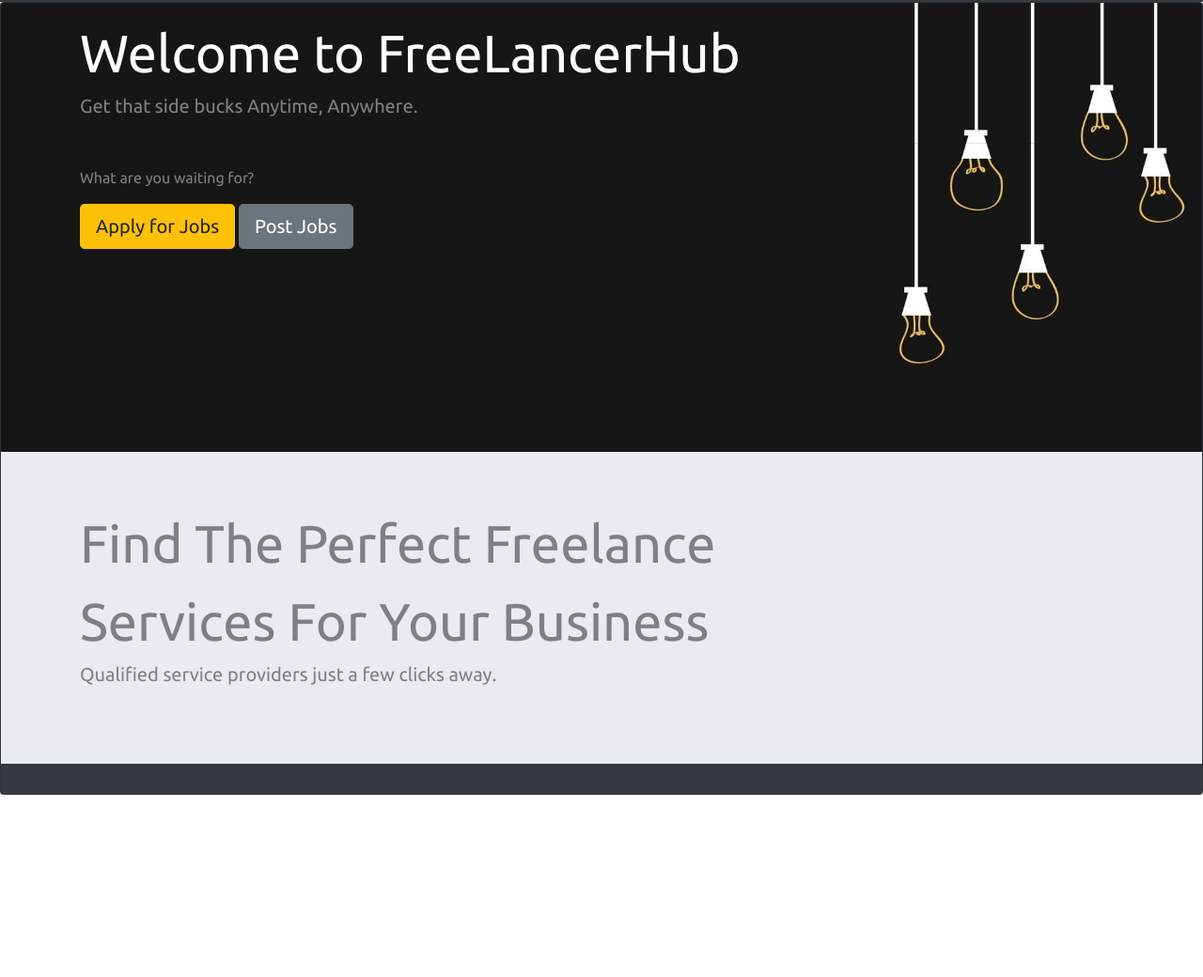
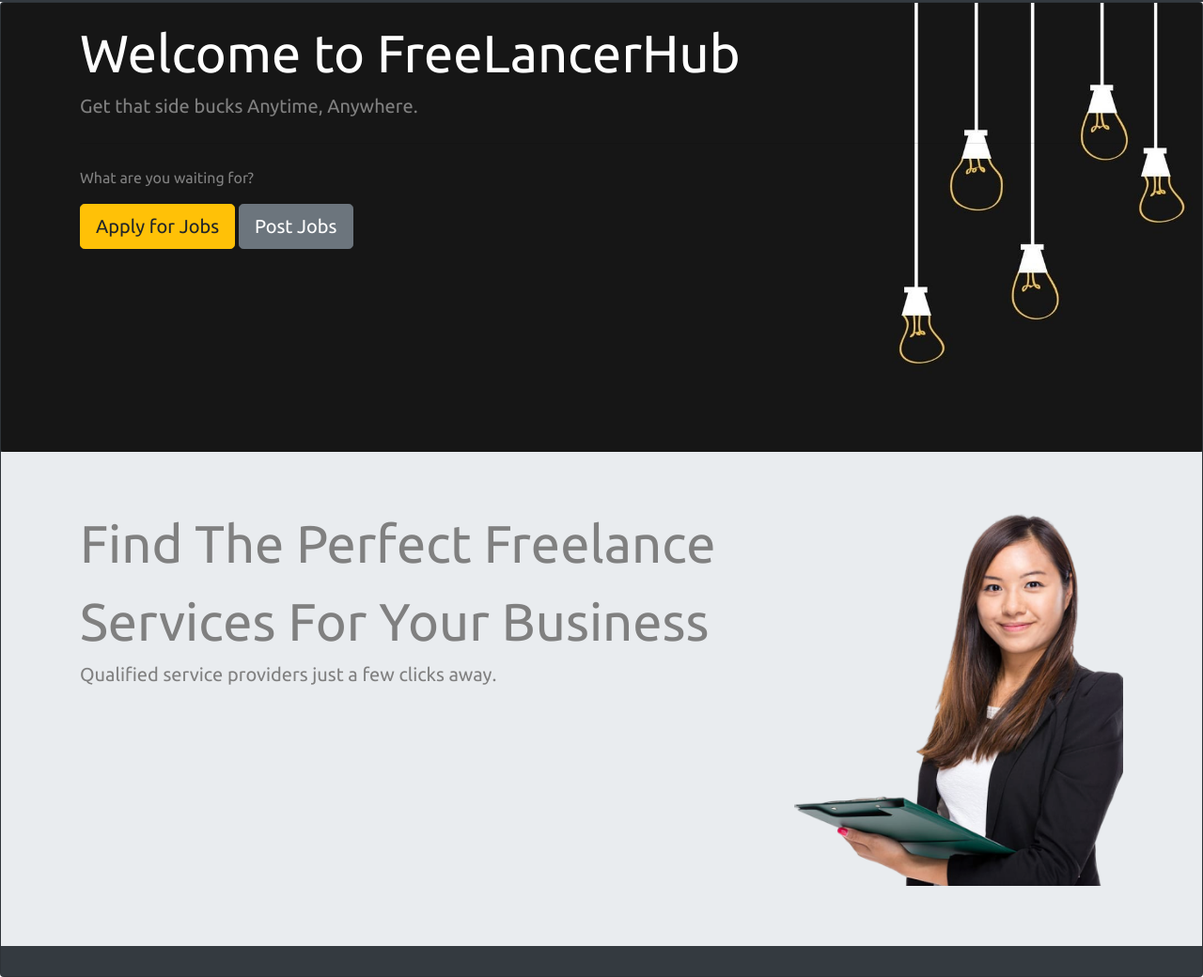
Before and after one commit to zhouxinwei97/HackAndRoll, a plain HTML site: page client/Homepage.html in a window 1280 px wide. Shown: the part 54-1094 px from the top of the page at 94% size. Before the commit the page ends 900 px from the top, so only its background shows below. Drawn offline with nearby package versions, Linux system fonts and the light colour scheme.

Commit message:
insurance agent added

```diff
--- a/client/Homepage.html
+++ b/client/Homepage.html
@@ -54,8 +54,15 @@
   <!-- second section-->
   <div class="jumbotron jumbotron-fluid">
     <div class="container">
-      <h1 class="display-4">Find The Perfect Freelance <p></p>Services For Your Business</h1>
-      <p class="lead">Qualified service providers just a few clicks away.</p>
+
+      <div class="row">
+        <div class="col-8">
+          <h1 class="display-4">Find The Perfect Freelance <p></p>Services For Your Business</h1>
+          <p class="lead">Qualified service providers just a few clicks away.</p>
+        </div>
+        <img class="col-4" src="./asian.png"></img>
+      </div>
+
     </div>
   </div>
 
```
Also changed, not shown: client/asian.png (added).
